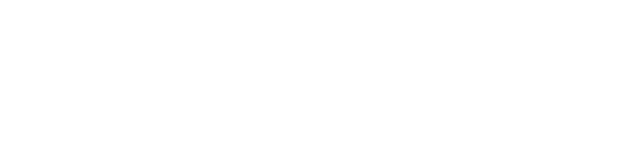
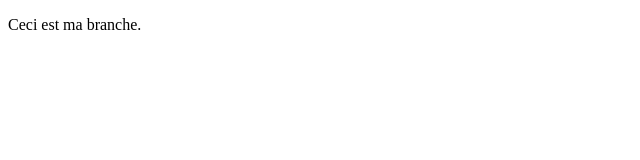
Before and after one commit to Max-glbt/Test_github, a plain HTML site: page index.html in a window 1280 px wide. Shown: the whole page, without its empty margins (0-640 px from the left). Drawn offline with Linux system fonts and the light colour scheme.

Commit message:
first commit

```diff
--- a/index.html
+++ b/index.html
@@ -6,6 +6,6 @@
     <title>Document</title>
 </head>
 <body>
-
+    <p>Ceci est ma branche.</p>
 </body>
 </html>
```
